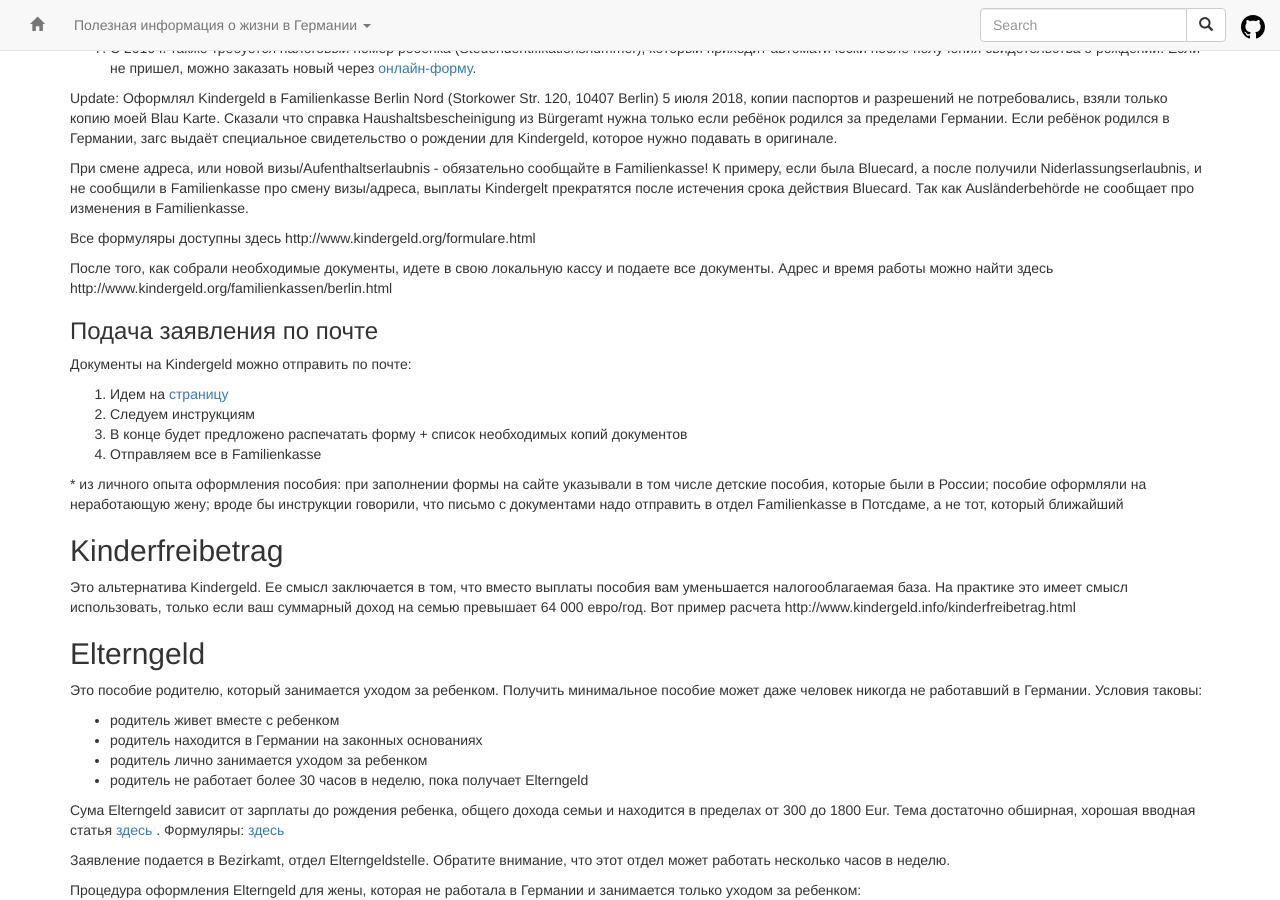
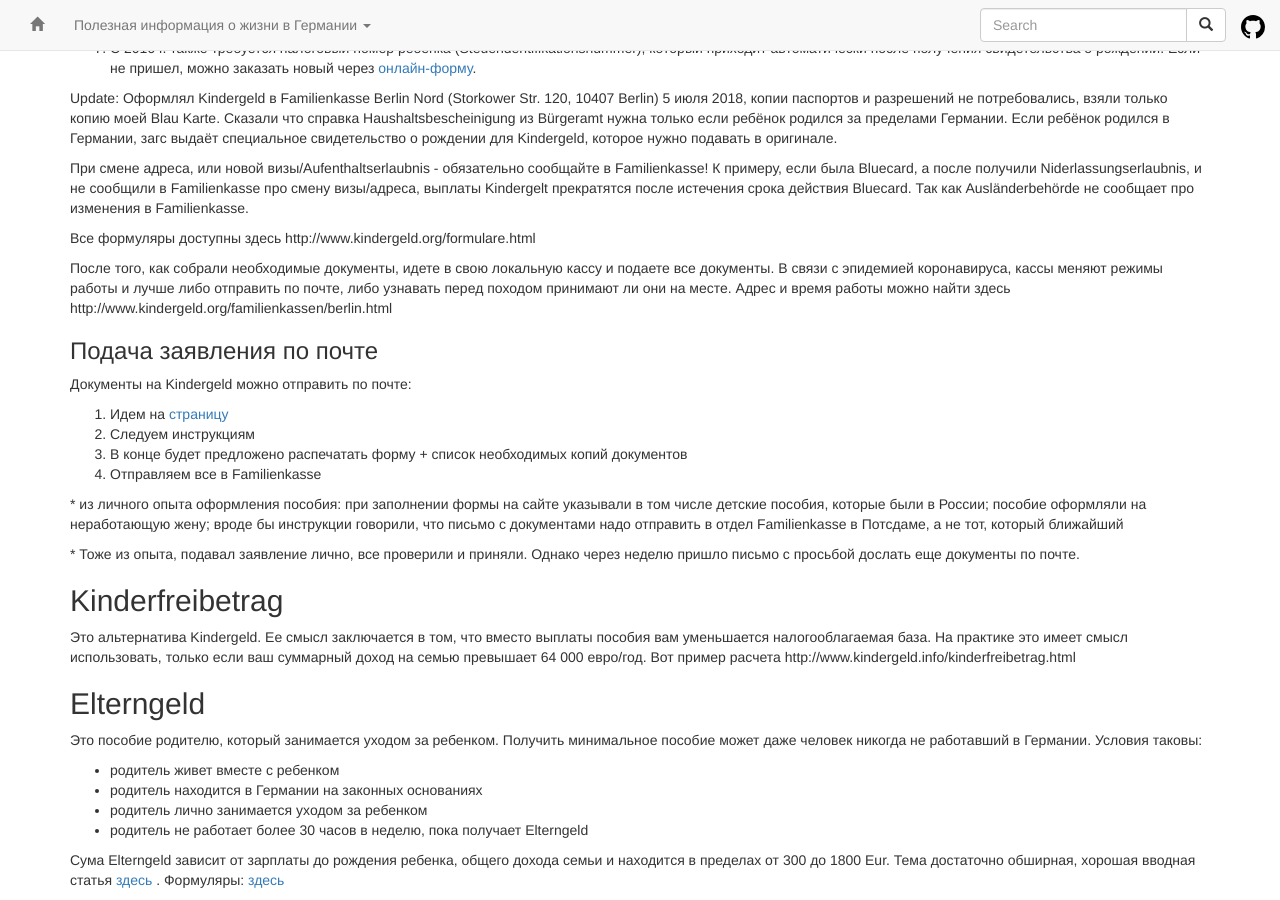
Before and after one commit to ru-de/faq, a Jekyll site: the page built from pages/Детские пособия.md, in a window 1280 px wide and 900 px high, scrolled down 355 px. Built offline with Jekyll 4.4.1, drawn with Linux system fonts in a browser that asks for light colours; nearby versions of some CDN libraries.

Commit message:
sync github pages

```diff
--- a/pages/Детские пособия.md
+++ b/pages/Детские пособия.md
@@ -29,7 +29,7 @@ Update: Оформлял Kindergeld в Familienkasse Berlin Nord (Storkower Str.
 
 Все формуляры доступны здесь http://www.kindergeld.org/formulare.html
 
-После того, как собрали необходимые документы, идете в свою локальную кассу и подаете все документы.
+После того, как собрали необходимые документы, идете в свою локальную кассу и подаете все документы. В связи с эпидемией коронавируса, кассы меняют режимы работы и лучше либо отправить по почте, либо узнавать перед походом принимают ли они на месте.
 Адрес и время работы можно найти здесь http://www.kindergeld.org/familienkassen/berlin.html
 
 ### Подача заявления по почте
@@ -41,6 +41,8 @@ Update: Оформлял Kindergeld в Familienkasse Berlin Nord (Storkower Str.
 1. Отправляем все в Familienkasse
 
 \* из личного опыта оформления пособия: при заполнении формы на сайте указывали в том числе детские пособия, которые были в России; пособие оформляли на неработающую жену; вроде бы инструкции говорили, что письмо с документами надо отправить в отдел Familienkasse в Потсдаме, а не тот, который ближайший
+
+\* Тоже из опыта, подавал заявление лично, все проверили и приняли. Однако через неделю пришло письмо с просьбой дослать еще документы по почте.
 
 ## Kinderfreibetrag
 Это альтернатива Kindergeld. Еe смысл заключается в том, что вместо выплаты пособия вам уменьшается налогооблагаемая база.
```
Also changed, not shown: pages/Оформление новорожденных.md (+16 -4 lines).
